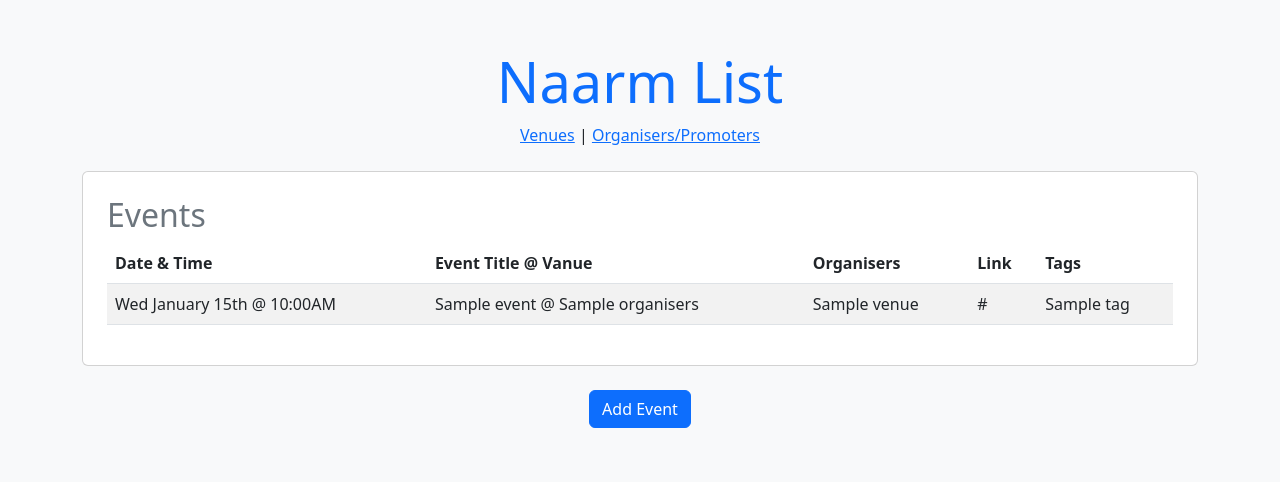
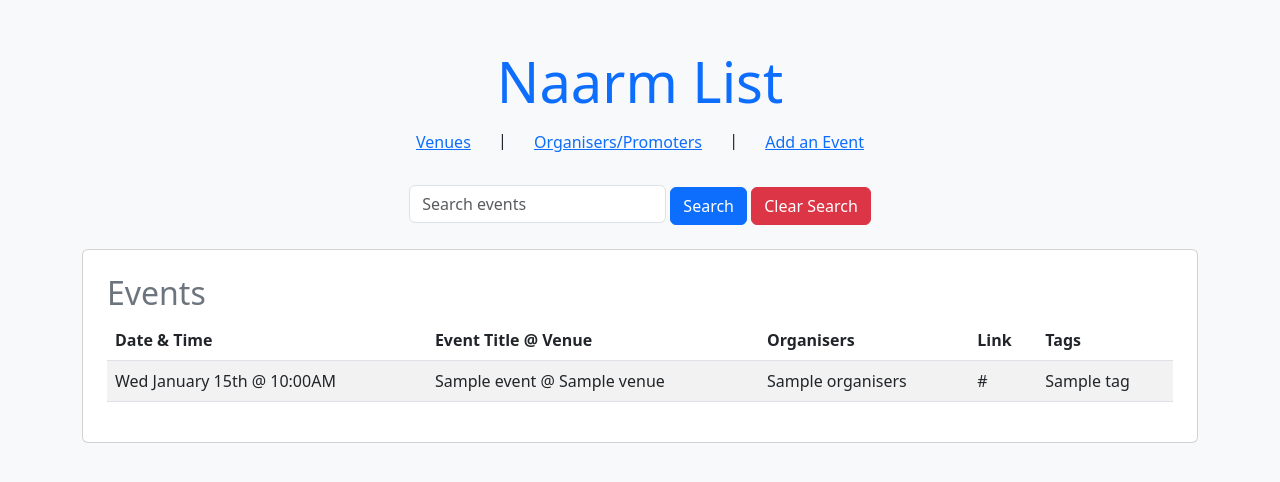
Before and after one commit to naarmlist/naarmlist-site, a Flask app: template app/templates/index.html in a window 1280 px wide. Shown: the top 482 px of the page. Run offline with Flask 3, Linux system fonts and the light colour scheme; the template is opened without the code that fills it: most values are stand-ins (such as "Sample title", 1, 10 or a date in 2020).

Commit message:
feat: add search func

```diff
--- a/app/app.py
+++ b/app/app.py
@@ -10,14 +10,31 @@ def get_db_connection():
     db = client['gigsdb']
     return db
 
-@app.route('/', methods=['GET'])
+@app.route('/', methods=['GET', 'POST'])
 def index():
     db = get_db_connection()
-    events = list(db.events.find())
+    search_query = ""
+    if request.method == 'POST':
+        search_query = request.form['search']
+        events = list(db.events.find({
+            '$or': [
+                {'title': {'$regex': search_query, '$options': 'i'}},
+                {'organisers': {'$regex': search_query, '$options': 'i'}},
+                {'venue': {'$regex': search_query, '$options': 'i'}},
+                {'tags': {'$regex': search_query, '$options': 'i'}}
+            ]
+        }))
+    else:
+        events = list(db.events.find())
+
     for event in events:
         event['datetime'] = datetime.fromisoformat(event['datetime'])
     events.sort(key=lambda x: x['datetime'])
-    return render_template('index.html', events=events)
+    return render_template('index.html', events=events, search_query=search_query)
+
+@app.route('/clearSearch', methods=['POST'])
+def clear_search():
+    return redirect(url_for('index'))
 
 @app.route('/createEvent', methods=['POST'])
 def create_event():
@@ -26,7 +43,7 @@ def create_event():
     venue = request.form['venue']
     link = request.form['link']
     datetime_str = request.form['datetime']
-    tags = request.form['tags'].split(',') # create an array from comma separated tags
+    tags = request.form['tags'].split(',')
 
     db = get_db_connection()
     db.events.insert_one({
--- a/app/templates/index.html
+++ b/app/templates/index.html
@@ -5,25 +5,45 @@
   <meta name="viewport" content="width=device-width, initial-scale=1">
   <link href="https://cdn.jsdelivr.net/npm/bootstrap@5.3.0/dist/css/bootstrap.min.css" rel="stylesheet">
   <title>Naarm List</title>
+  <style>
+    .nav-links a {
+      margin: 0 10px;
+    }
+    .table-responsive {
+      overflow-x: auto;
+    }
+  </style>
 </head>
 <body class="bg-light">
   <div class="container mt-5">
     <div class="text-center mb-4">
       <h1 class="display-4 text-primary">Naarm List</h1>
-      <div>
-        <a href="{{ url_for('venues') }}">Venues</a> |
-        <a href="{{ url_for('organisers') }}">Organisers/Promoters</a>
+      <div class="nav-links">
+        <a href="{{ url_for('venues') }}" class="btn btn-link">Venues</a> |
+        <a href="{{ url_for('organisers') }}" class="btn btn-link">Organisers/Promoters</a> |
+        <a href="{{ url_for('add_event') }}" class="btn btn-link">Add an Event</a>
       </div>
     </div>
 
+    <!-- Search Bar -->
+    <div class="text-center mb-4">
+      <form method="POST" action="{{ url_for('index') }}" style="display:inline-block;">
+        <input type="text" name="search" placeholder="Search events" class="form-control" style="display:inline-block; width:auto;" value="{{ search_query }}">
+        <button type="submit" class="btn btn-primary">Search</button>
+      </form>
+      <form method="POST" action="{{ url_for('clear_search') }}" style="display:inline-block;">
+        <button type="submit" class="btn btn-danger">Clear Search</button>
+      </form>
+    </div>
+
     <!-- Catalogue -->
-    <div class="card p-4 mb-4">
+    <div class="card p-4 mb-4 table-responsive">
         <h2 class="text-secondary">Events</h2>
         <table class="table table-striped table-hover">
         <thead class="thead-dark">
             <tr>
             <th>Date & Time</th>
-            <th>Event Title @ Vanue</th>
+            <th>Event Title @ Venue</th>
             <th>Organisers</th>
             <th>Link</th>
             <th>Tags</th>
@@ -33,8 +53,8 @@
             {% for event in events %}
             <tr>
             <td>{{ event['datetime'].strftime('%a %B %d') }}{% if event['datetime'].day in [1, 21, 31] %}st{% elif event['datetime'].day in [2, 22] %}nd{% elif event['datetime'].day in [3, 23] %}rd{% else %}th{% endif %} @ {{ event['datetime'].strftime('%I:%M%p') }}</td>
-            <td>{{ event['title'] }} @ {{ event['organisers'] }}</td>
-            <td>{{ event['venue'] }}</td>
+            <td>{{ event['title'] }} @ {{ event['venue'] }}</td>
+            <td>{{ event['organisers'] }}</td>
             <td>{{ event['link'] }}</td>
             <td>{{ event['tags']|join(',') }}</td>
             </tr>
@@ -43,9 +63,6 @@
         </table>
     </div>
 
-    <div class="text-center">
-      <a href="{{ url_for('add_event') }}" class="btn btn-primary">Add Event</a>
-    </div>
   </div>
   <script src="https://cdn.jsdelivr.net/npm/bootstrap@5.3.0/dist/js/bootstrap.bundle.min.js"></script>
 </body>
```
Also changed, not shown: app/templates/add_event.html (+10 -3 lines), app/templates/organisers.html (+6 -1 lines), app/templates/venues.html (+6 -1 lines), db/init.sql (deleted, +0 -34 lines), README.md.
